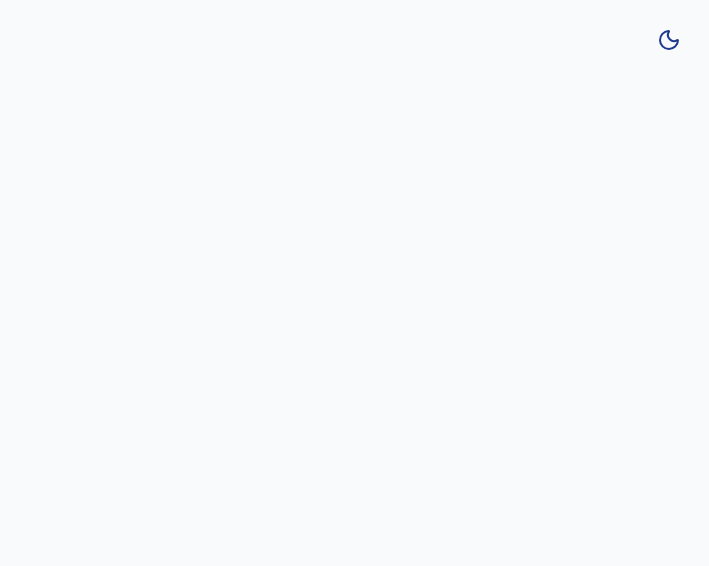
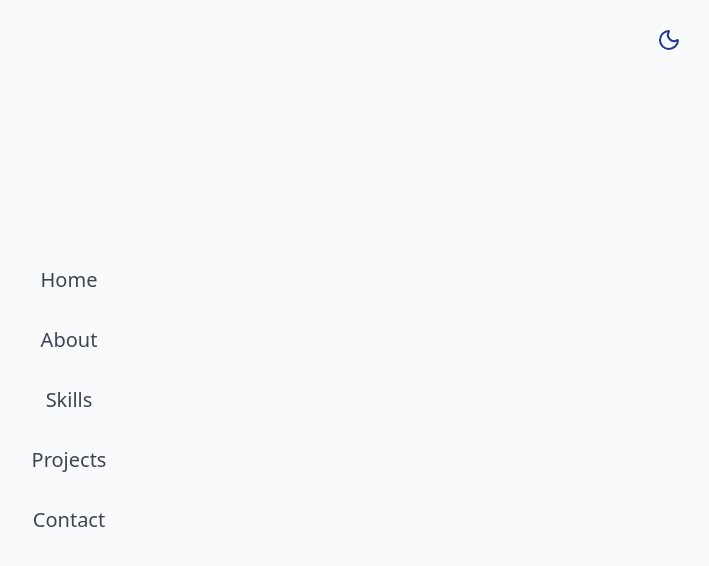
Before and after one commit to Dalton-V/Portfolio, a React (Vite) app: page / in a window 1280 px wide. Shown: the top 566 px of the page, without its empty margins (571-1280 px from the left). Built offline with nearby package versions, Linux system fonts and the light colour scheme.

Commit message:
Use correct brackets

```diff
--- a/src/components/Navbar.jsx
+++ b/src/components/Navbar.jsx
@@ -1,6 +1,6 @@
-import { useEffect, useState } from "react";
 import { cn } from "../lib/utils";
 import { Menu, X } from "lucide-react";
+import { useEffect, useState } from "react";
 
 const navItems = [
     {name: "Home", href: "#hero"},
@@ -36,13 +36,13 @@ export const Navbar = () => {
 
                 {/* Desktop Nav */}
                 <div className="hidden md:flex space-x-8">
-                    {navItems.map((item, key) => {
+                    {navItems.map((item, key) => (
                         <a key={key}
                         href={item.href}
                         className="text-foreground/80 hover:text-primary transition-colors duration-300">
                             {item.name}
                         </a>
-                    })}
+                    ))}
                 </div>
 
                 {/* Mobile Nav */}
@@ -60,7 +60,7 @@ export const Navbar = () => {
                     isMenuOpen ? "opacity-100 pointer-events-auto" : "opacity-0 pointer-events-none"
                     )}>
                     <div className="flex flex-col space-y-8 text-xl">
-                        {navItems.map((item, key) => {
+                        {navItems.map((item, key) => (
                             <a
                             key={key}
                             href={item.href}
@@ -68,7 +68,7 @@ export const Navbar = () => {
                             onClick={() => setIsMenuOpen(false)}>
                                 {item.name}
                             </a>
-                        })}
+                        ))}
                     </div>
                 </div>
             </div>
```
